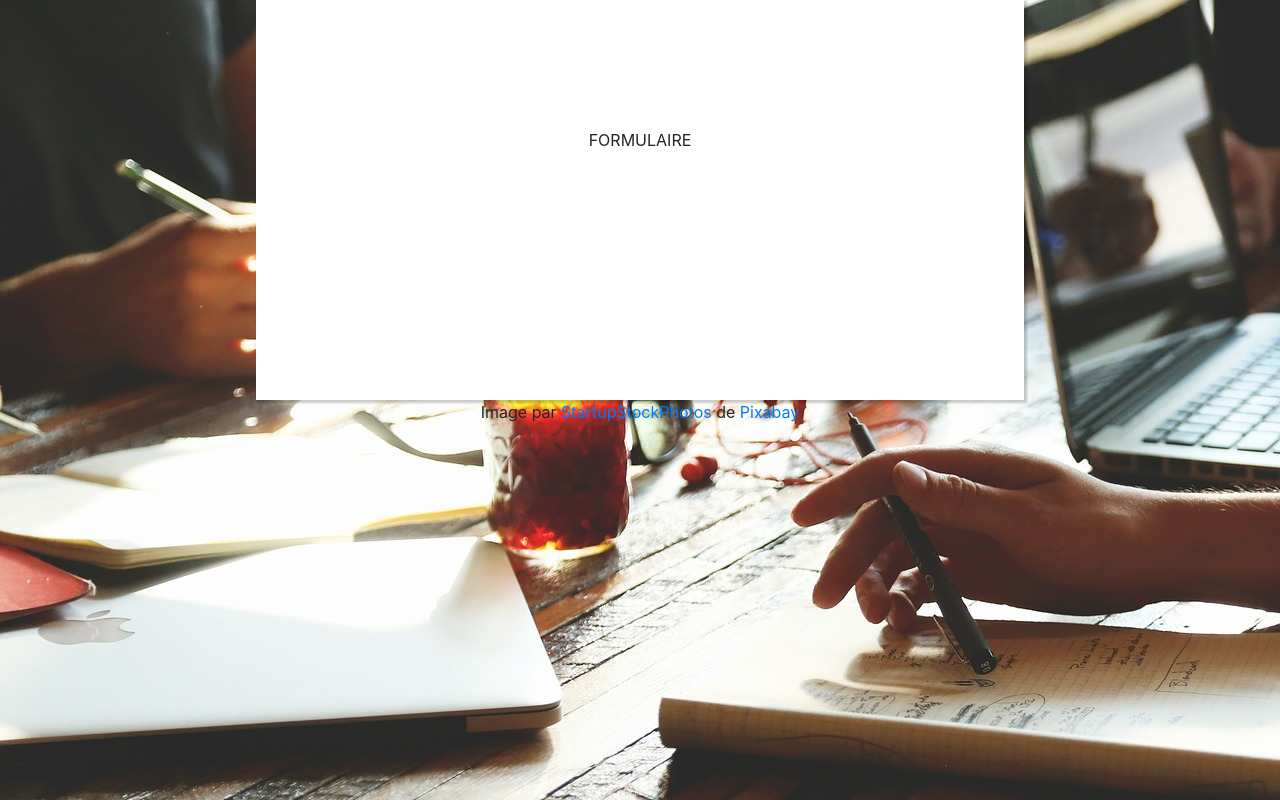
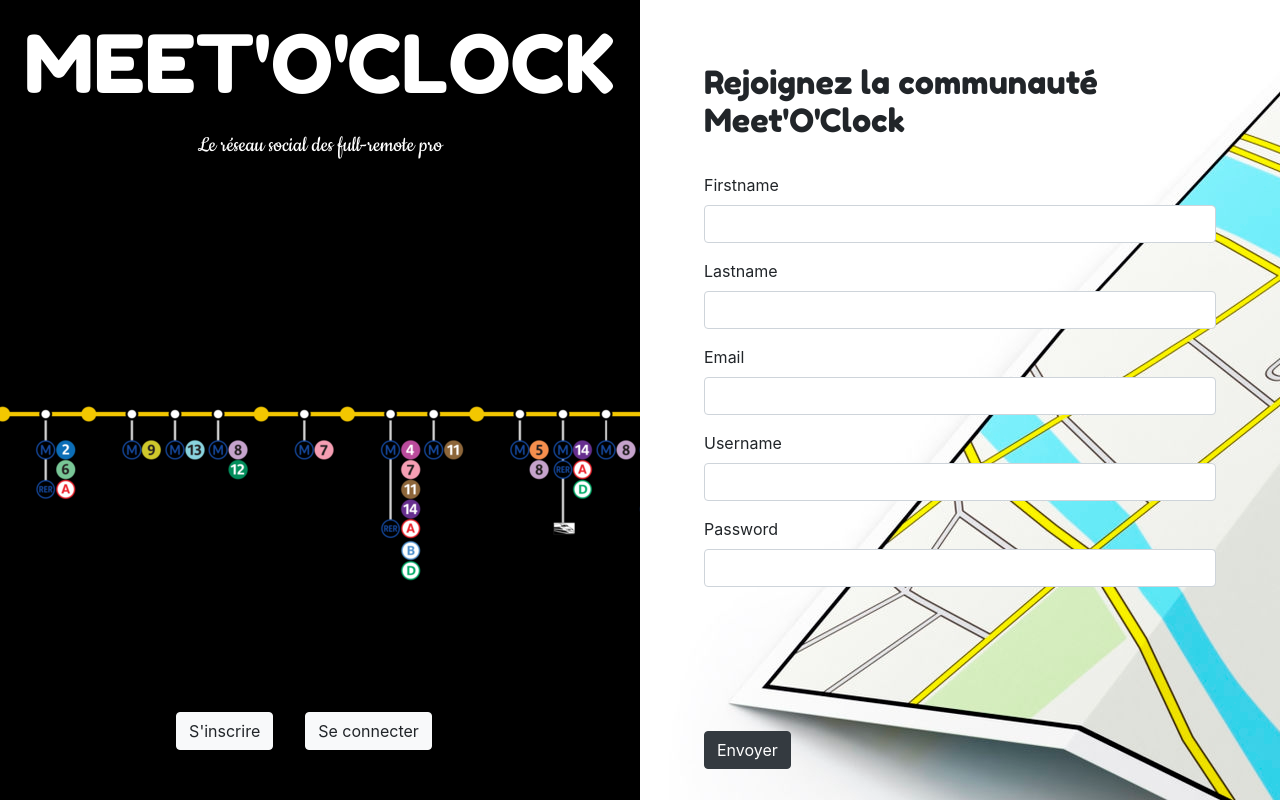
Before and after one commit to AnaiO/meet-o-clock, a Symfony app: template templates/home/index.html.twig in a window 1280 px wide. Run offline with Twig, Linux system fonts and the light colour scheme; the template is opened without the code that fills it, so the values that code supplies are empty; form fields are guessed from the names that the template uses; some libraries are stand-ins or nearby versions.

Commit message:
homepage : css+html + registerform to register

```diff
--- a/public/css/styles.css
+++ b/public/css/styles.css
@@ -1,16 +1,57 @@
-.wallpaper{
-    background-image: url('../img/wallpaper-home.jpg');
+.homepage--left{
+    background-color: black;
+    text-align: center;
+    width: 50vw;
     height: 100vh;
-    width: 100vw;
-    text-align: center;
+    display: flex;
+    flex-direction: column;
+
 }
 
-.form--layout{
 
-    margin: auto;
-    width: 60%;
-    height: 50%;
-    padding-top: 10%;
-    background-color: white;
-    box-shadow: 2px 2px 2px 1px rgba(0, 0, 0, 0.2);
+.homepage--left h1{
+    font-family: 'Fredoka One', cursive;
+    color: white;
+    font-size: 5rem;
+    margin: 1rem;
 }
+
+
+.homepage--left span{
+   font-family: 'Cookie', cursive;
+   color: white;
+   font-size: 1.5rem;
+}
+
+
+.homepage--main{
+    display: flex;
+}
+
+.homepage--buttons{
+    display:flex;
+    justify-content: center;
+}
+
+.homepage--button{
+    margin-top: 8rem;
+    margin-right: 2rem;
+    transition: all .2s ease-in-out;
+}
+
+.homepage--button:hover{
+    transform: scale(1.5);
+}
+
+.homepage--right{
+    width: 50vw;
+    height: 100vh;
+    padding: 5%;
+    background-image: url('../img/carte.jpg');
+
+}
+
+.homepage--title{
+    font-family: 'Fredoka One', cursive;
+    margin-bottom: 2rem;
+}
--- a/templates/base.html.twig
+++ b/templates/base.html.twig
@@ -5,6 +5,7 @@
         <title>{% block title %}Meet'O'clock{% endblock %}</title>
         {% block stylesheets %}
             <link rel="stylesheet" href="https://stackpath.bootstrapcdn.com/bootstrap/4.3.1/css/bootstrap.min.css" integrity="sha384-ggOyR0iXCbMQv3Xipma34MD+dH/1fQ784/j6cY/iJTQUOhcWr7x9JvoRxT2MZw1T" crossorigin="anonymous">
+            <link href="https://fonts.googleapis.com/css?family=Cookie|Fredoka+One&display=swap" rel="stylesheet">
             <link rel="stylesheet" href="{{ asset('css/styles.css') }}">
         {% endblock %}
     </head>
--- a/templates/home/index.html.twig
+++ b/templates/home/index.html.twig
@@ -1,12 +1,30 @@
 {% extends 'base.html.twig' %}
 
-{% block title %}Bienvenue sur Meet'O'clock ! {% endblock %}
+{% block title %}Bienvenue sur {{ parent() }} ! {% endblock %}
 
 {% block body %}
-    <div class="wallpaper">
-        <div class="form--layout">  FORMULAIRE  </div>
-    Image par <a href="https://pixabay.com/fr/users/StartupStockPhotos-690514/?utm_source=link-attribution&amp;utm_medium=referral&amp;utm_campaign=image&amp;utm_content=593341">StartupStockPhotos</a>
-     de <a href="https://pixabay.com/fr/?utm_source=link-attribution&amp;utm_medium=referral&amp;utm_campaign=image&amp;utm_content=593341">Pixabay</a>
+<div class="homepage--main">
+    <header class="homepage--left">
+        <h1>MEET'O'CLOCK</h1>
+        <span>Le réseau social des full-remote pro</span>
+        <div><img src="{{ asset('img/paris.svg.png') }}" alt="ligne de métro de paris"></div>
+        <div class="homepage--buttons">
+            <button class="homepage--button btn btn-light">S'inscrire</button>
+            <button class="homepage--button btn btn-light">Se connecter</button>
+        </div>
+    </header>
+    <div class="homepage--right">
+        <h2 class="homepage--title"> Rejoignez la communauté Meet'O'Clock</h2>
+        <div class="form-group">
+            {{ form_start(form)}}
+            <div class="form-group"> {{ form_row(form.firstname) }}</div>
+            <div class="form-group"> {{ form_row(form.lastname) }}</div>
+            <div class="form-group"> {{ form_row(form.email) }}</div>
+            <div class="form-group"> {{ form_row(form.username) }}</div>
+            <div class="form-group"> {{ form_row(form.password) }}</div>
+            <button class="btn btn-dark homepage--button" type="submit">Envoyer</button>
+            {{ form_end(form)}}
+        </div>
     </div>
-
+</div>
 {% endblock %}
```
Also changed, not shown: src/Controller/UsersController.php (added, +25 -0 lines), src/Form/RegisterType.php (added, +33 -0 lines), templates/users/index.html.twig (added, +20 -0 lines), public/img/carte.jpg (added), public/img/cartographie.jpg (added), public/img/paris.svg.png (added), 1 other file.
